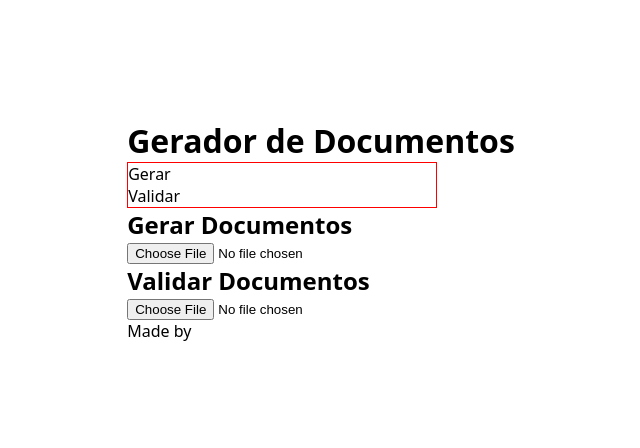
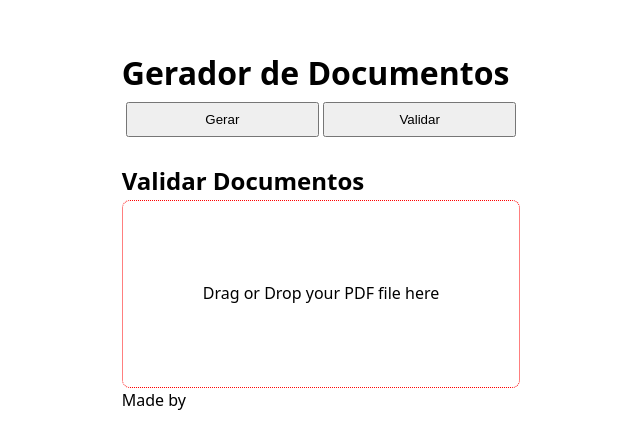
Before and after one commit to Gwynbleidd203/pdf_gen, a website: page index.html in a window 1280 px wide. Shown: the part 170-618 px from the top of the page, without its empty margins (319-959 px from the left). Drawn offline with Linux system fonts and the light colour scheme.

Commit message:
chore: styling the website

```diff
--- a/index.html
+++ b/index.html
@@ -11,48 +11,60 @@
 <body>
     <div class="container">
 
-        <header>
+        <header class="header">
             <h1>Gerador de Documentos</h1>
         </header>
 
         <main>
 
             <section class="controller">
-                <div>
-                    <ul>
-                        <li>
-                            Gerar
+                <div class="controller__content">
+                    <ul class="controller__list">
+                        <li class="controller__item">
+                            <button>
+                                Gerar
+                            </button>
                         </li>
 
-                        <li>
-                            Validar
+                        <li class="controller__item">
+                            <button>
+                                Validar
+                            </button>
                         </li>
                     </ul>
                 </div>
             </section>
 
-            <section>
-                <div>
+            <section class="controller-functionality">
+                <div class="generate-document" data-showing="false">
                     <h2>Gerar Documentos</h2>
 
                     <form action="">
-                        <label for="">
-                            <input type="file" name="" id="" >
+                        <label for="file__input-csv" class="file-input__label">
+                            <input class="file-input__input" type="file" accept=".csv" id="file__input-csv" >
+                            <span>
+                                Drag or Drop your file here
+                            </span>
                         </label>
                     </form>
                 </div>
 
-                <div>
+                <div class="validate-document" data-showing="true">
                     <h2>Validar Documentos</h2>
 
                     <form action="">
-                        <input type="file" name="" id="">
+                        <label for="file__input-pdf" class="file-input__label">
+                            <input class="file-input__input" type="file" accept=".pdf" id="file__input-pdf" >
+                            <span>
+                                Drag or Drop your PDF file here
+                            </span>
+                        </label>
                     </form>
                 </div>
             </section>
         </main>
 
-        <footer>
+        <footer class="footer">
             Made by
         </footer>
     </div>
--- a/src/assets/css/style.css
+++ b/src/assets/css/style.css
@@ -5,6 +5,16 @@ html {
     font-size: 62.5%;
 
     color-scheme: dark light;
+}
+
+:where(:root) {
+
+    --round-sm: .8rem;
+    --round-md: 2rem;
+
+    --spacing-sm: .4rem;
+    --spacing-md: 2rem;
+    --spacing-lg: 8rem;
 }
 
 *,
@@ -20,7 +30,7 @@ html {
 body {
     font-family: "system-ui";
     font-size: 1.6rem;
-
+    line-height: 1.6;
 }
 
 img,
@@ -40,11 +50,83 @@ ol {
 
     display: grid;
     place-content: center;
+    justify-items: space-between;
     min-height: 100dvh;
 }
 
-.controller {
+/* CONTROLLER */
 
-    width: 80%;
-    border: 1px red solid
+.controller__content {
+    display: grid;
+
+    width: 100%;
+    border-radius: var(--round-sm);
+
+    margin: 0 auto;
+
+    padding: var(--spacing-sm);
 }
+
+.controller,
+.controller-functionality {
+
+    width: 100%;
+    min-height: 8dvh;
+}
+
+.controller__list {
+
+    display: flex;
+    width: 100%;
+    justify-content: space-between;
+    gap: var(--spacing-sm)
+}
+
+.controller__item,
+.controller__item--selected {
+
+    width: 50%;
+    flex: 1;
+    text-align: center;
+
+    cursor: pointer;
+    border-radius: calc(var(--round-sm) - var(--spacing-sm));
+
+    & > button {
+
+        width: 100%;
+        padding-inline: var(--spacing-sm);
+        padding-block: .8rem;
+        cursor: pointer;
+    }
+}
+
+
+/*FILE INPUT*/
+
+.file-input__label {
+    display: grid;
+    width: 100%;
+    place-content: center;
+    cursor: pointer;
+    border: red dotted .1rem;
+    border-radius: var(--round-sm);
+    padding: var(--spacing-lg);
+}
+
+.file-input__input {
+
+    display: none;
+    opacity: 0;
+}
+
+[data-showing="false"] {
+
+    display: none;
+}
+
+.footer {
+
+    width: 100%;
+    align-self: end;
+}
```
